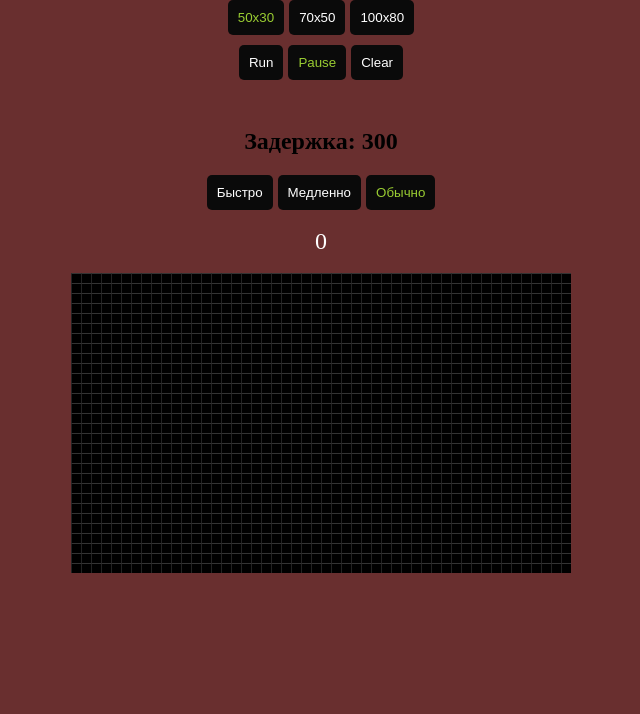
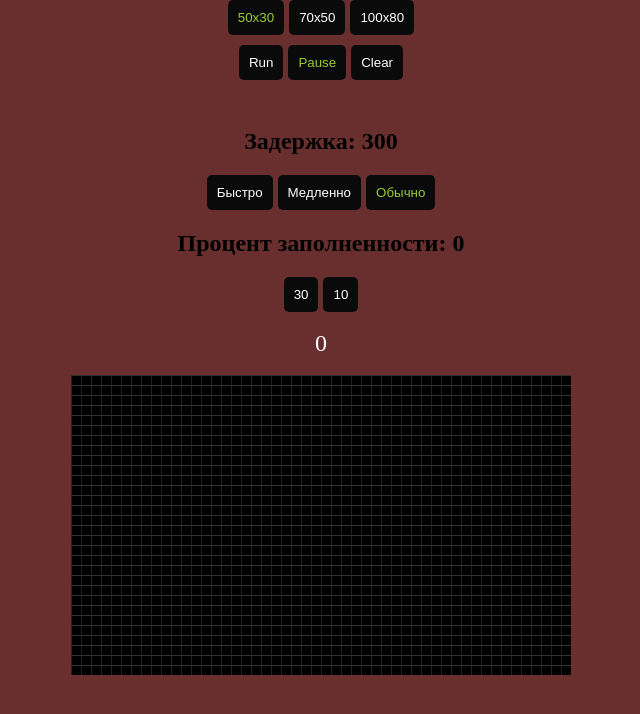
Before and after one commit to dgolovko97/gameoflife, a React app: page / in a window 1280 px wide. Shown: the top 714 px of the page, without its empty margins (319-959 px from the left). Built offline with nearby package versions, Linux system fonts and the light colour scheme.

Commit message:
ДЗ: React patterns часть 2

```diff
--- a/src/components/Board/Board.tsx
+++ b/src/components/Board/Board.tsx
@@ -20,6 +20,7 @@ type FieldProps = {
   handleGameOver: () => void;
   currentGameAction: eventButtonsType;
   speed: number;
+  persent: number;
 };
 export type NeighbourPosition =
   | "top"
@@ -42,6 +43,7 @@ const Board: FunctionComponent<FieldProps> = memo(
     handleGameOver,
     currentGameAction,
     speed,
+    persent,
   }: FieldProps) => {
     const squareSize = 10;
     const fieldW = width * squareSize;
@@ -112,6 +114,27 @@ const Board: FunctionComponent<FieldProps> = memo(
       }
     }, [currentGameAction, speed]);
 
+    useEffect(() => {
+      const countFillSquare = (width * height * persent) / 100;
+      const randomTargetSquare: number[] = [];
+      for (let i = 0; i < countFillSquare; i++) {
+        const random = (): number => {
+          const val = Math.floor(Math.random() * (width * height) + 1);
+          if (randomTargetSquare.includes(val)) {
+            return random();
+          }
+          return val;
+        };
+        randomTargetSquare.push(random());
+      }
+
+      setBoard(
+        Array.from({ length: width * height }).map((square, index) => {
+          return randomTargetSquare.includes(index);
+        })
+      );
+    }, [persent]);
+
     const handleClickSquare = (index: number, active: boolean) => {
       getSquareNumber(index);
       setBoard((prev) => {
@@ -150,7 +173,8 @@ const Board: FunctionComponent<FieldProps> = memo(
       prevProps.currentGameAction === nextProps.currentGameAction &&
       prevProps.width === nextProps.width &&
       prevProps.height === nextProps.height &&
-      prevProps.speed === nextProps.speed
+      prevProps.speed === nextProps.speed &&
+      prevProps.persent === nextProps.persent
     );
   }
 );
--- a/src/components/Container/Container.tsx
+++ b/src/components/Container/Container.tsx
@@ -40,6 +40,7 @@ export const Container = () => {
   const [activeActionsButton, setActiveActionsButton] =
     useState<string>("Pause");
   const [speed, setSpeed] = useState<number>(DEFAULT_SPEED);
+  const [percent, setPercent] = useState<number>(0);
   const handleSetBoardSize = (
     event: React.SyntheticEvent<HTMLButtonElement>
   ) => {
@@ -53,12 +54,10 @@ export const Container = () => {
     setActiveSizeButton(event.target.name);
   };
   const handleClear = (event: React.SyntheticEvent<HTMLButtonElement>) => {
-    if (currentGameAction === "Clear") {
-      return;
-    }
     setInfoField("Clear");
     setCurrentGameAction("Clear");
     setActiveActionsButton((event.target as HTMLButtonElement).name);
+    setPercent(0);
   };
   const handleRun = (event: React.SyntheticEvent<HTMLButtonElement>) => {
     if (currentGameAction === "Run") {
@@ -91,6 +90,19 @@ export const Container = () => {
   };
   const handleResetSpeed = () => {
     setSpeed(DEFAULT_SPEED);
+  };
+
+  const handleIncreasePercent = () => {
+    if (currentGameAction === "Run") {
+      return;
+    }
+    setPercent(30);
+  };
+  const handleDecreasePercent = () => {
+    if (currentGameAction === "Run") {
+      return;
+    }
+    setPercent(10);
   };
 
   const [infoField, setInfoField] = useState<string | number>(0);
@@ -169,6 +181,29 @@ export const Container = () => {
           Обычно
         </Button>
       </div>
+      <div>
+        <h2 style={{ textAlign: "center" }} data-testid="percent-title">
+          Процент заполненности: {percent}
+        </h2>
+        <div style={{ textAlign: "center" }}>
+          <Button
+            onClick={handleIncreasePercent}
+            name="increase-speed"
+            data-testid="btn-30-percent"
+            className={30 === percent ? "active" : ""}
+          >
+            30
+          </Button>
+          <Button
+            onClick={handleDecreasePercent}
+            name="decrease-speed"
+            data-testid="btn-10-percent"
+            className={10 === percent ? "active" : ""}
+          >
+            10
+          </Button>
+        </div>
+      </div>
       <br />
       <div
         style={{ color: "white", fontSize: 24 }}
@@ -183,6 +218,7 @@ export const Container = () => {
         handleGameOver={handleGameOver}
         currentGameAction={currentGameAction}
         speed={speed}
+        persent={percent}
       />
     </div>
   );
```
Also changed, not shown: 2 other files (tests, documents, lock files or other folders).
